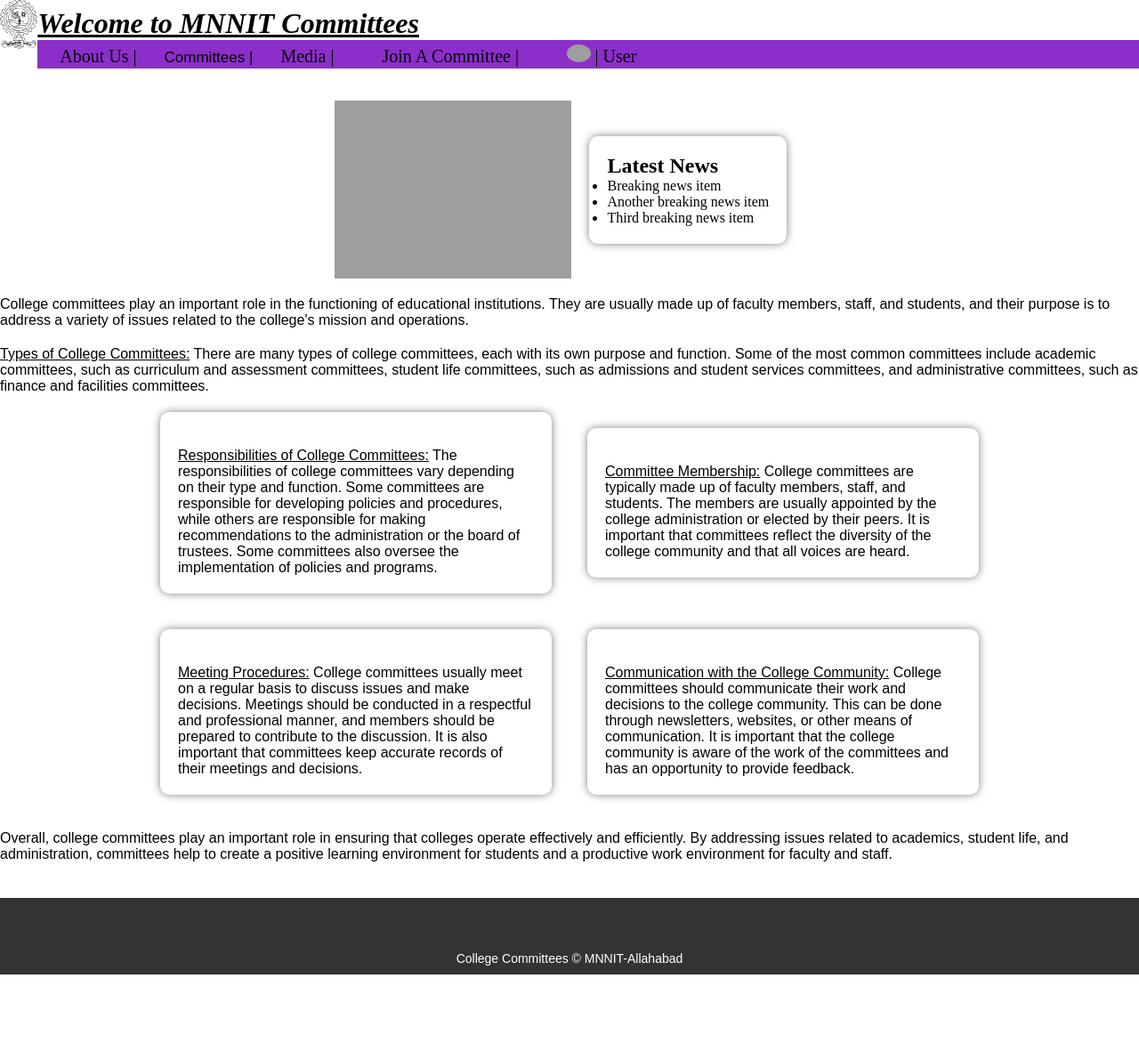
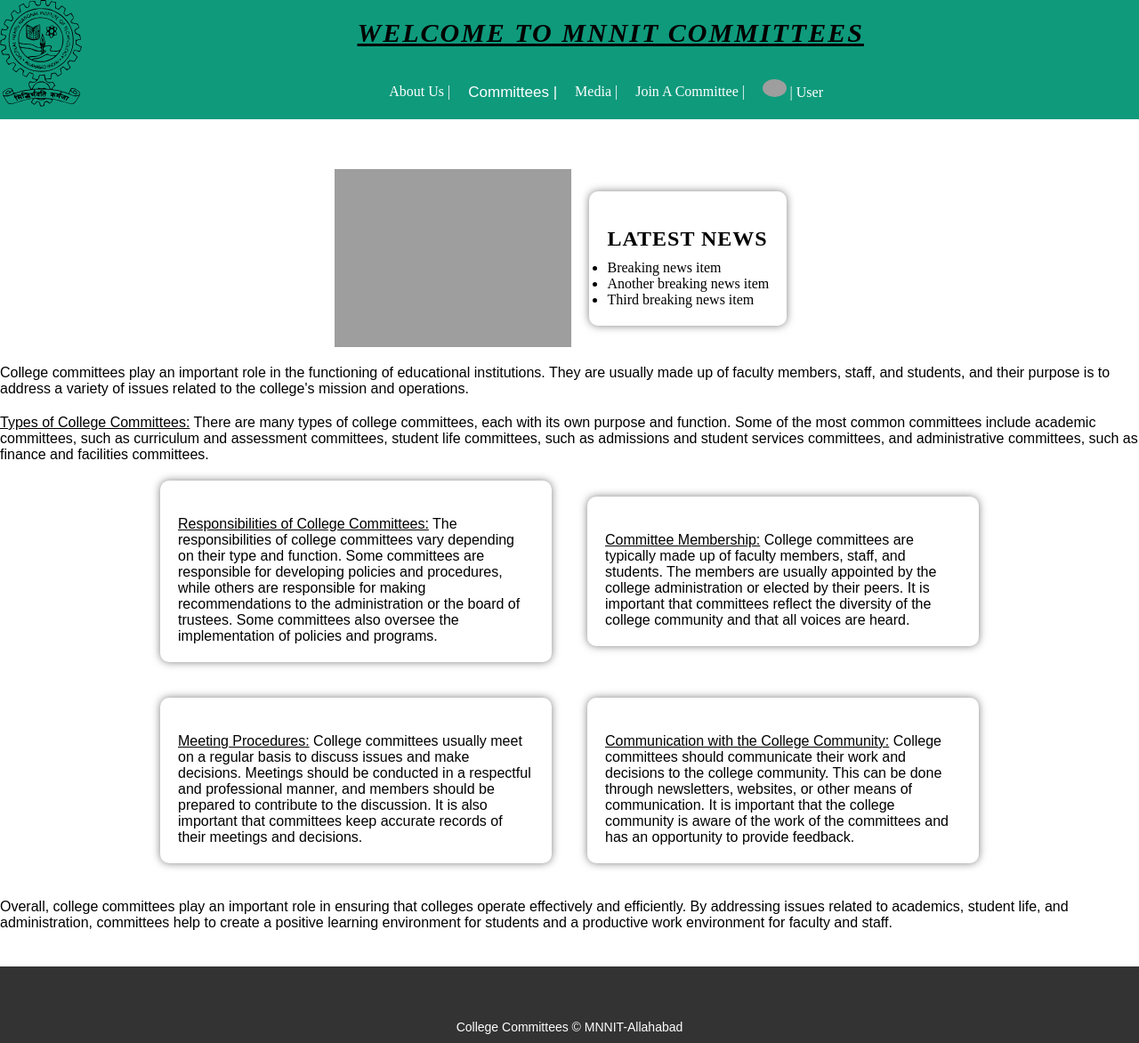
Before and after one commit to Som77G/DevJam-2023, a PHP site: page / in a window 1280 px wide. Shown: the whole page at 89% size. Before the commit the page ends 1095 px from the top, so only its background shows below. Run offline with PHP 8.4, Linux system fonts and the light colour scheme; grey boxes are pictures that could not be loaded.

Commit message:
Update index.css

```diff
--- a/index.css
+++ b/index.css
@@ -1,42 +1,12 @@
 * {
     margin: 0;
     padding: 0;
-    /* box-sizing: border-box; */
-    /* background-color:rgba(216, 39, 39, 0.1); */
 }
 
-/* header {
-    background-color: rgba(148, 36, 36, 0.8);
-    color: wheat;
-    height: 0vh;
-} */
-
-.heading {
-    text-align: center;
-    background-color: #18d87f;
-    /* border: 2px solid rgb(107, 57, 21); */
-    height: 15vh;
-    display: flex;
-    justify-content: center;
-    align-items: center;
-}
 
 h1 {
     padding-top: 8px;
     font-style: italic;
-}
-
-nav {
-    display: flex;
-    justify-content: space-between;
-    align-items: center;
-    background-color:  #8c2eca;
-}
-
-nav a {
-    padding: 25px;
-    text-decoration: none;
-    font-size: 20px;
 }
 
 @media screen and (max-width: 768px) {
@@ -54,14 +24,68 @@
     }
 }
 
+
+  h1, h2 {
+    margin: 0;
+  }
+
+  h1 {
+    background-color:rgb(15, 154, 124);
+    font-size: 30px;
+    font-weight: bold;
+    text-transform: uppercase;
+    letter-spacing: 2px;
+    text-align:center;
+    padding:20px 0px;
+    font-style:italic;
+  }
+
+  h2 {
+    font-size: 24px;
+    font-weight: bold;
+    text-transform: uppercase;
+    letter-spacing: 1px;
+    margin-top: 20px;
+    margin-bottom: 10px;
+  }
+
+  /* Style the navigation menu */
+  nav {
+    background-color:rgb(15, 154, 124);
+    color: #fff;
+    padding: 10px;
+    margin-bottom: 20px;
+  }
+
+  nav ul {
+    list-style: none;
+    margin: 0;
+    padding: 0;
+    display: flex;
+    justify-content: center;
+  }
+
+  nav li {
+    margin: 0 10px;
+  }
+
+  nav a {
+    color: #fff;
+    text-decoration: none;
+    transition: all 0.3s ease-in-out;
+    padding:10px;
+  }
+
+  nav a:hover {
+    color: #f5f5f5;
+  }
+
+
 #_1{
     float:left;
-    height:55px;
+    height:120px;
 }
-/* #_2{
-    float:right;
-    height:55px;
-} */
+
 footer {
     background-color: #333;
     color: #fff;
@@ -79,9 +103,9 @@
     text-decoration: none;
 }
 .dropbtn {
-    background-color: #8c2eca;
-    color: black;
-    padding: 2px;
+    background-color: rgb(15, 154, 124);
+    color: white;
+    padding: 10px;
     font-size: 17px;
     border: none;
   }
@@ -94,7 +118,7 @@
   .dropdown-content {
     display: none;
     position: absolute;
-    background-color: #bd7de7;
+    background-color: rgb(56, 177, 150);
     min-width: 160px;
     box-shadow: 0px 8px 16px 0px rgba(0,0,0,0.2);
     z-index: 1;
@@ -114,7 +138,6 @@
 
   .dropdown:hover .dropdown-content {display: block;}
 
-  /* .dropdown:hover .dropbtn {background-color: #3e8e41;} */
   p{
     padding-top:20px;
     font-family: 'Josefin Sans', sans-serif;
```
